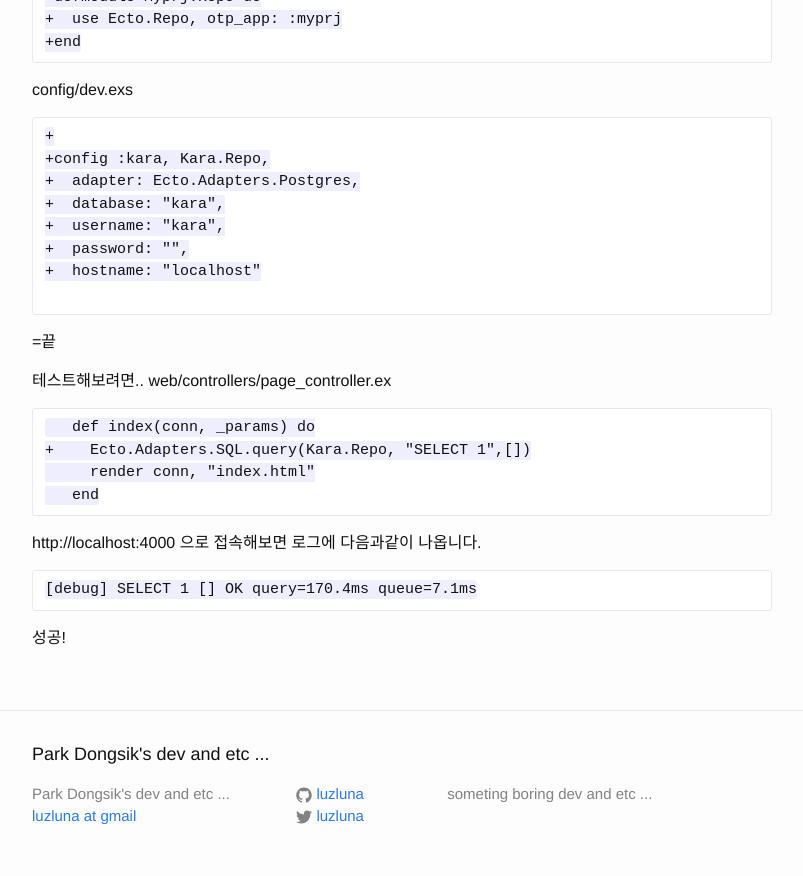
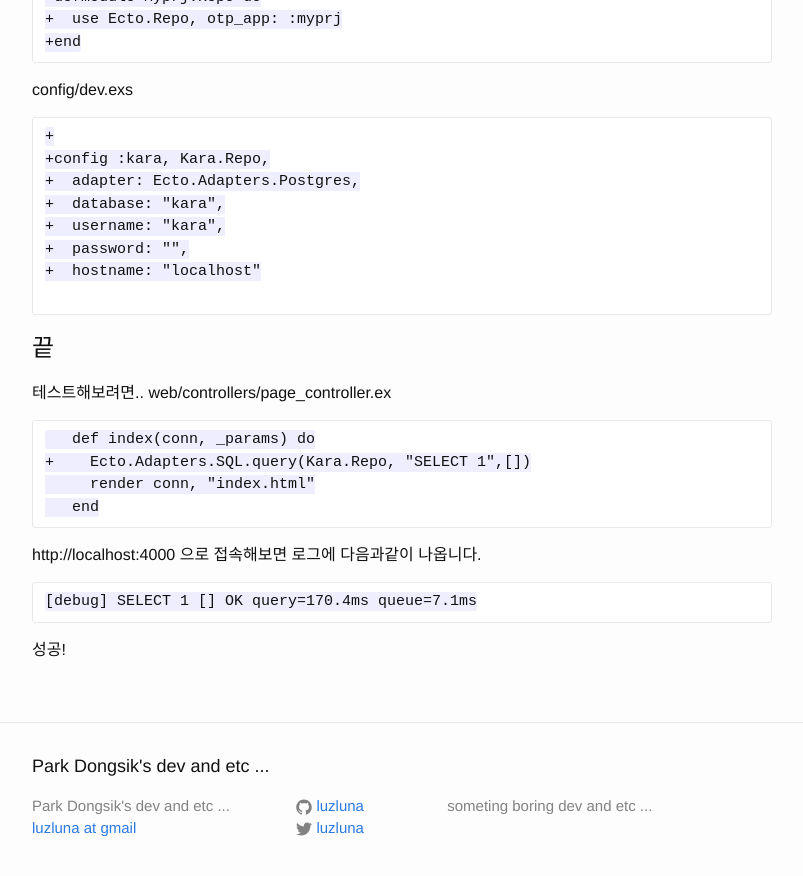
Before and after one commit to luzluna/luzluna.github.io, a Jekyll site: the page built from _posts/2015-10-13-elixir-phoenix-framework-raw-sql.markdown, in a window 1280 px wide and 900 px high, scrolled down 1391 px. Shown: the top 876 px of the window, without its empty margins (238-1041 px from the left). Built offline with Jekyll 4.4.1, drawn with Linux system fonts in a browser that asks for light colours.

Commit message:
format fix

```diff
--- a/_posts/2015-10-13-elixir-phoenix-framework-raw-sql.markdown
+++ b/_posts/2015-10-13-elixir-phoenix-framework-raw-sql.markdown
@@ -81,7 +81,7 @@ config/dev.exs
 ~~~
 
 
-=끝
+# 끝
 
 테스트해보려면..
 web/controllers/page_controller.ex
```
Also changed, not shown: 1 other file.
